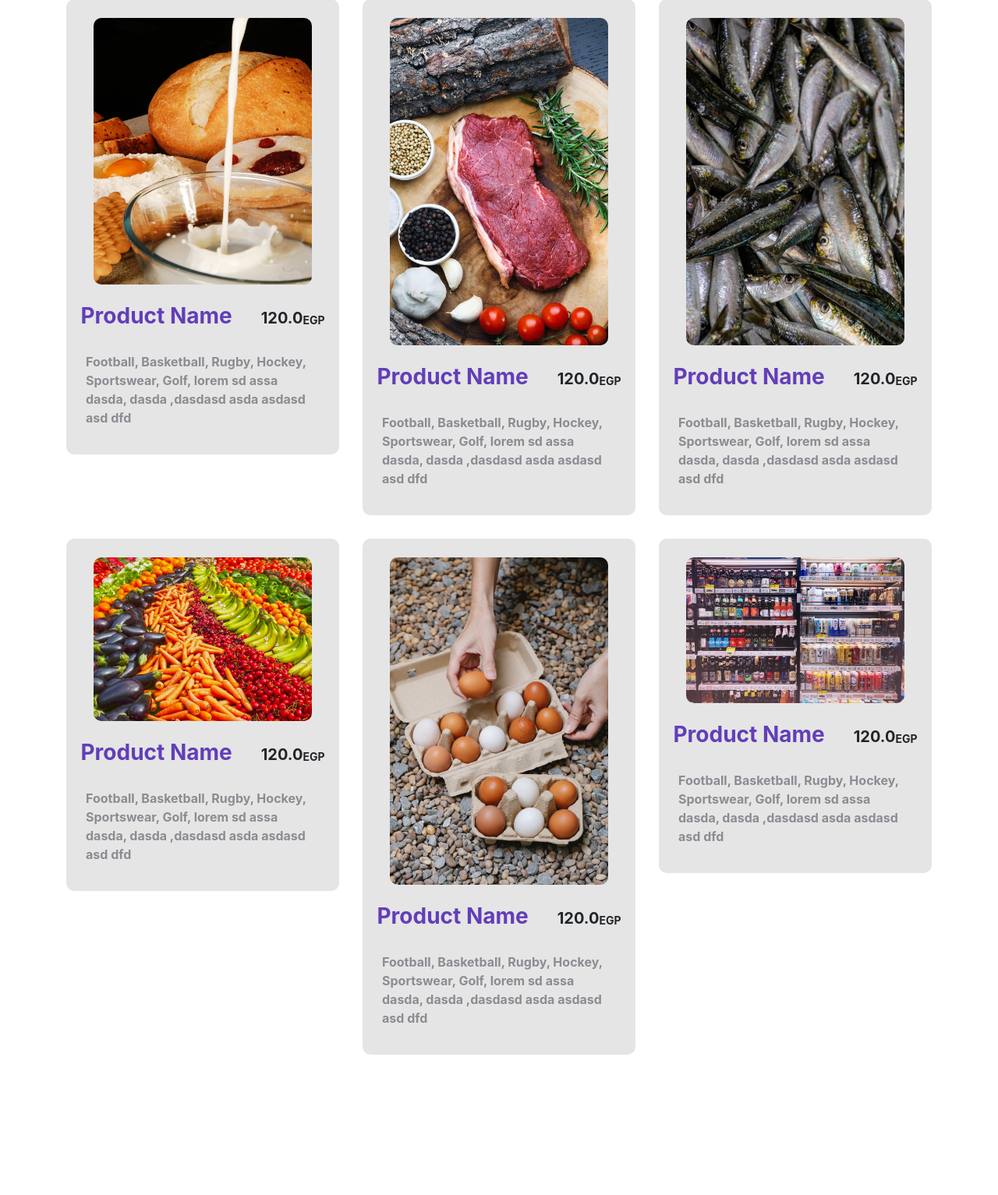
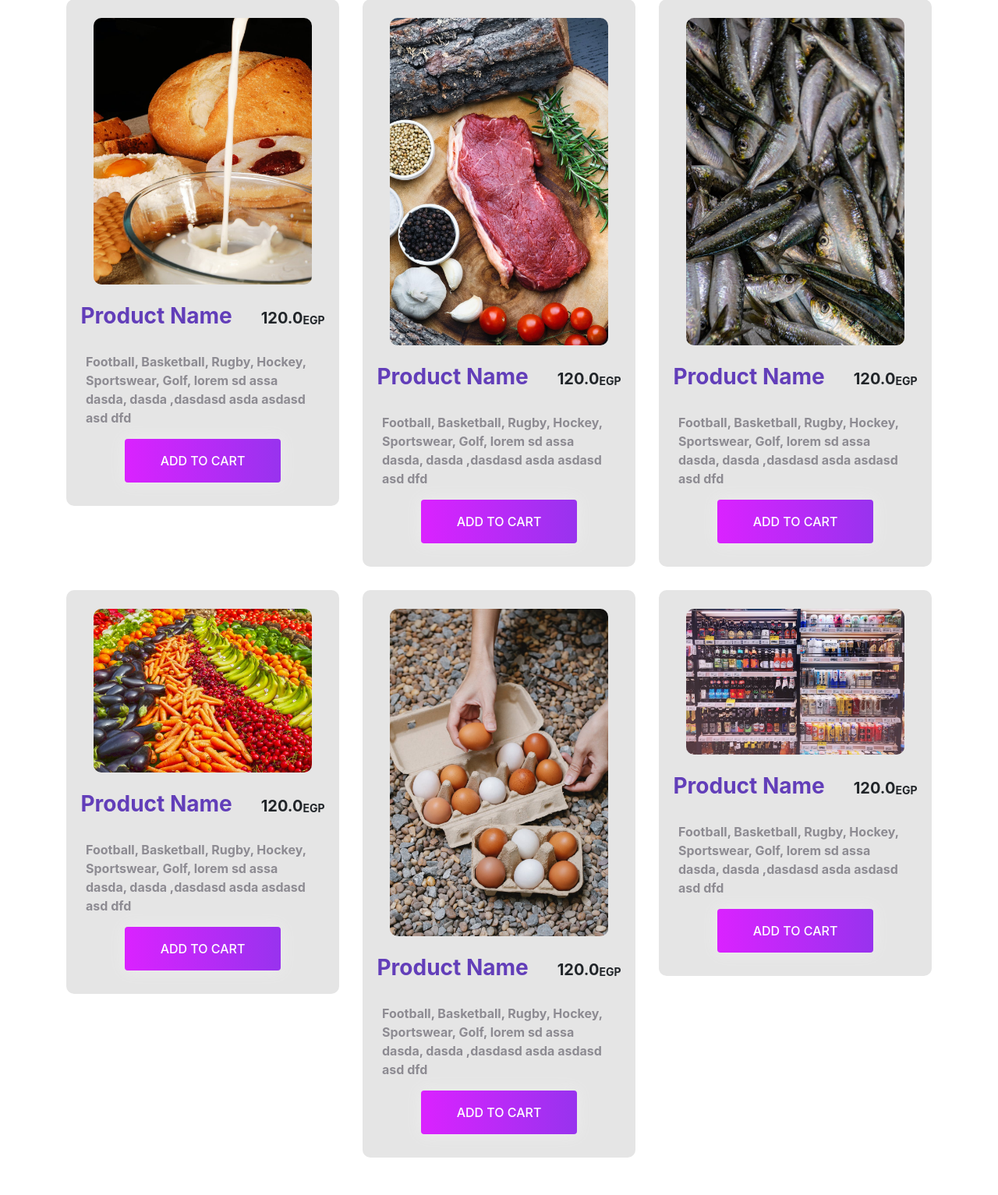
Before and after one commit to BackYard911/Shwpzy-E-Commerce, a PHP site: page /others.html in a window 1280 px wide. Shown: the part 532-2065 px from the top of the page at 78% size. Before the commit the page ends 1885 px from the top, so only its background shows below. Run offline with PHP 8.4, Linux system fonts and the light colour scheme.

Commit message:
added btns

```diff
--- a/auth.html
+++ b/auth.html
@@ -13,7 +13,7 @@
   </head>
   <body class="">
     <div class="container">
-      <h1 class="text-light p-3 text-center">Online Shop</h1>
+      <img src="images/logo.png" class="w-50" alt="">
       <div class="forms-card shadow-lg rounded mx-auto">
         <div class="inner-container">
           <!-- LOGIN FORM -->
--- a/css/style.css
+++ b/css/style.css
@@ -1,3 +1,4 @@
+
 
 
 
@@ -51,7 +52,7 @@ nav img{
   position: absolute;
   bottom: 5%;
   right: 5%;
-  width: 45%;
+  max-width: 40%;
 }
 
 .catagories .catagory h3{
@@ -129,3 +130,41 @@ nav img{
   font-weight: 700;
   margin: 15px 25px;
 }
+
+
+
+
+
+.btn-grad {background-image: linear-gradient(to right, #DA22FF 0%, #9733EE  51%, #DA22FF  100%)}
+.btn-grad {
+   margin: 10px;
+   padding: 15px 45px;
+   text-align: center;
+   text-transform: uppercase;
+   transition: 0.5s;
+   background-size: 200% auto;
+   color: white;
+   font-weight: 500;
+   margin-left: auto;
+   margin-right: auto;
+   box-shadow: 0 0 20px #eee;
+   border-radius: 10px;
+   display: block;
+ }
+
+ .btn-grad:hover {
+   background-position: right center; /* change the direction of the change here */
+   color: #fff;
+   text-decoration: none;
+ }
+
+
+
+@media only screen and (max-width: 1000px) {
+  .catagories .catagory img{
+    position: absolute;
+    bottom: 5%;
+    right: 5%;
+    max-width: 30%;
+  }
+}
--- a/electronics.html
+++ b/electronics.html
@@ -73,6 +73,7 @@
                         <div class="description">
                             <p>Laptop, PC, Electronics accessories, cameras, phones, aadd, acdd, bdcd, afdd, ecec, ercc, assd, bdca </p>
                         </div>
+                        <button class="btn rounded btn-grad">Add to Cart</button>
                     </div>
                 </div>
                 <div class="col-md-4">
@@ -91,6 +92,7 @@
                         <div class="description">
                             <p>Laptop, PC, Electronics accessories, cameras, phones, aadd, acdd, bdcd, afdd, ecec, ercc, assd, bdca </p>
                         </div>
+                        <button class="btn rounded btn-grad">Add to Cart</button>
                     </div>
                 </div>
                 <div class="col-md-4">
@@ -109,6 +111,7 @@
                         <div class="description">
                             <p>Laptop, PC, Electronics accessories, cameras, phones, aadd, acdd, bdcd, afdd, ecec, ercc, assd, bdca </p>
                         </div>
+                        <button class="btn rounded btn-grad">Add to Cart</button>
                     </div>
                 </div>
                 <div class="col-md-4">
@@ -127,6 +130,7 @@
                         <div class="description">
                             <p>Laptop, PC, Electronics accessories, cameras, phones, aadd, acdd, bdcd, afdd, ecec, ercc, assd, bdca </p>
                         </div>
+                        <button class="btn rounded btn-grad">Add to Cart</button>
                     </div>
                 </div>
                 <div class="col-md-4">
@@ -145,6 +149,7 @@
                         <div class="description">
                             <p>Laptop, PC, Electronics accessories, cameras, phones, aadd, acdd, bdcd, afdd, ecec, ercc, assd, bdca </p>
                         </div>
+                        <button class="btn rounded btn-grad">Add to Cart</button>
                     </div>
                 </div>
                 <div class="col-md-4">
@@ -163,6 +168,7 @@
                         <div class="description">
                             <p>Laptop, PC, Electronics accessories, cameras, phones, aadd, acdd, bdcd, afdd, ecec, ercc, assd, bdca </p>
                         </div>
+                        <button class="btn rounded btn-grad">Add to Cart</button>
                     </div>
                 </div>
             </div>
--- a/furniture.html
+++ b/furniture.html
@@ -74,6 +74,7 @@
                             <p>Chairs, Tables, Sofas, Salons, Dinnerware, Kitchenware, Dining Tables, lorem sd assa dasda, dasda ,dasdasd
                                 asda asdasd asd dfd </p>
                         </div>
+                        <button class="btn rounded btn-grad">Add to Cart</button>
                     </div>
                 </div>
                 <div class="col-md-4">
@@ -93,6 +94,7 @@
                             <p>Chairs, Tables, Sofas, Salons, Dinnerware, Kitchenware, Dining Tables, lorem sd assa dasda, dasda ,dasdasd
                                 asda asdasd asd dfd </p>
                         </div>
+                        <button class="btn rounded btn-grad">Add to Cart</button>
                     </div>
                 </div>
                 <div class="col-md-4">
@@ -112,6 +114,7 @@
                             <p>Chairs, Tables, Sofas, Salons, Dinnerware, Kitchenware, Dining Tables, lorem sd assa dasda, dasda ,dasdasd
                                 asda asdasd asd dfd </p>
                         </div>
+                        <button class="btn rounded btn-grad">Add to Cart</button>
                     </div>
                 </div>
                 <div class="col-md-4">
@@ -131,6 +134,7 @@
                             <p>Chairs, Tables, Sofas, Salons, Dinnerware, Kitchenware, Dining Tables, lorem sd assa dasda, dasda ,dasdasd
                                 asda asdasd asd dfd </p>
                         </div>
+                        <button class="btn rounded btn-grad">Add to Cart</button>
                     </div>
                 </div>
                 <div class="col-md-4">
@@ -150,6 +154,7 @@
                             <p>Chairs, Tables, Sofas, Salons, Dinnerware, Kitchenware, Dining Tables, lorem sd assa dasda, dasda ,dasdasd
                                 asda asdasd asd dfd </p>
                         </div>
+                        <button class="btn rounded btn-grad">Add to Cart</button>
                     </div>
                 </div>
                 <div class="col-md-4">
@@ -169,6 +174,7 @@
                             <p>Chairs, Tables, Sofas, Salons, Dinnerware, Kitchenware, Dining Tables, lorem sd assa dasda, dasda ,dasdasd
                                 asda asdasd asd dfd </p>
                         </div>
+                        <button class="btn rounded btn-grad">Add to Cart</button>
                     </div>
                 </div>
             </div>
--- a/healthCare.html
+++ b/healthCare.html
@@ -74,6 +74,7 @@
                             <p>Health, Creams, Cosmetics, Makeup, Rouge, Fashion, lorem sd assa dasda, dasda ,dasdasd
                                 asda asdasd asd dfd </p>
                         </div>
+                        <button class="btn rounded btn-grad">Add to Cart</button>
                     </div>
                 </div>
                 <div class="col-md-4">
@@ -93,6 +94,7 @@
                             <p>Health, Creams, Cosmetics, Makeup, Rouge, Fashion, lorem sd assa dasda, dasda ,dasdasd
                                 asda asdasd asd dfd </p>
                         </div>
+                        <button class="btn rounded btn-grad">Add to Cart</button>
                     </div>
                 </div>
                 <div class="col-md-4">
@@ -112,6 +114,7 @@
                             <p>Health, Creams, Cosmetics, Makeup, Rouge, Fashion, lorem sd assa dasda, dasda ,dasdasd
                                 asda asdasd asd dfd </p>
                         </div>
+                        <button class="btn rounded btn-grad">Add to Cart</button>
                     </div>
                 </div>
                 <div class="col-md-4">
@@ -131,6 +134,7 @@
                             <p>Health, Creams, Cosmetics, Makeup, Rouge, Fashion, lorem sd assa dasda, dasda ,dasdasd
                                 asda asdasd asd dfd </p>
                         </div>
+                        <button class="btn rounded btn-grad">Add to Cart</button>
                     </div>
                 </div>
                 <div class="col-md-4">
@@ -150,6 +154,7 @@
                             <p>Health, Creams, Cosmetics, Makeup, Rouge, Fashion, lorem sd assa dasda, dasda ,dasdasd
                                 asda asdasd asd dfd </p>
                         </div>
+                        <button class="btn rounded btn-grad">Add to Cart</button>
                     </div>
                 </div>
                 <div class="col-md-4">
@@ -169,6 +174,7 @@
                             <p>Health, Creams, Cosmetics, Makeup, Rouge, Fashion, lorem sd assa dasda, dasda ,dasdasd
                                 asda asdasd asd dfd </p>
                         </div>
+                        <button class="btn rounded btn-grad">Add to Cart</button>
                     </div>
                 </div>
             </div>
--- a/js/script.js
+++ b/js/script.js
@@ -6,7 +6,7 @@ function redirect(source){
 
 for(let i = 0;i<catagories.length;i++){
 
-    catagories[i].addEventListener('click',function(e){
-        redirect(e.target.id);
+    catagories[i].addEventListener('click',function(){
+        redirect(catagories[i].id);
     });
 }
--- a/others.html
+++ b/others.html
@@ -74,6 +74,7 @@
                             <p>Football, Basketball, Rugby, Hockey, Sportswear, Golf, lorem sd assa dasda, dasda ,dasdasd
                                 asda asdasd asd dfd </p>
                         </div>
+                        <button class="btn rounded btn-grad">Add to Cart</button>
                     </div>
                 </div>
                 <div class="col-md-4">
@@ -93,6 +94,7 @@
                             <p>Football, Basketball, Rugby, Hockey, Sportswear, Golf, lorem sd assa dasda, dasda ,dasdasd
                                 asda asdasd asd dfd </p>
                         </div>
+                        <button class="btn rounded btn-grad">Add to Cart</button>
                     </div>
                 </div>
                 <div class="col-md-4">
@@ -112,6 +114,7 @@
                             <p>Football, Basketball, Rugby, Hockey, Sportswear, Golf, lorem sd assa dasda, dasda ,dasdasd
                                 asda asdasd asd dfd </p>
                         </div>
+                        <button class="btn rounded btn-grad">Add to Cart</button>
                     </div>
                 </div>
                 <div class="col-md-4">
@@ -131,6 +134,7 @@
                             <p>Football, Basketball, Rugby, Hockey, Sportswear, Golf, lorem sd assa dasda, dasda ,dasdasd
                                 asda asdasd asd dfd </p>
                         </div>
+                        <button class="btn rounded btn-grad">Add to Cart</button>
                     </div>
                 </div>
                 <div class="col-md-4">
@@ -150,6 +154,7 @@
                             <p>Football, Basketball, Rugby, Hockey, Sportswear, Golf, lorem sd assa dasda, dasda ,dasdasd
                                 asda asdasd asd dfd </p>
                         </div>
+                        <button class="btn rounded btn-grad">Add to Cart</button>
                     </div>
                 </div>
                 <div class="col-md-4">
@@ -169,6 +174,7 @@
                             <p>Football, Basketball, Rugby, Hockey, Sportswear, Golf, lorem sd assa dasda, dasda ,dasdasd
                                 asda asdasd asd dfd </p>
                         </div>
+                        <button class="btn rounded btn-grad">Add to Cart</button>
                     </div>
                 </div>
             </div>
--- a/sports.html
+++ b/sports.html
@@ -74,6 +74,7 @@
                             <p>Football, Basketball, Rugby, Hockey, Sportswear, Golf, lorem sd assa dasda, dasda ,dasdasd
                                 asda asdasd asd dfd </p>
                         </div>
+                        <button class="btn rounded btn-grad">Add to Cart</button>
                     </div>
                 </div>
                 <div class="col-md-4">
@@ -93,6 +94,7 @@
                             <p>Football, Basketball, Rugby, Hockey, Sportswear, Golf, lorem sd assa dasda, dasda ,dasdasd
                                 asda asdasd asd dfd </p>
                         </div>
+                        <button class="btn rounded btn-grad">Add to Cart</button>
                     </div>
                 </div>
                 <div class="col-md-4">
@@ -112,6 +114,7 @@
                             <p>Football, Basketball, Rugby, Hockey, Sportswear, Golf, lorem sd assa dasda, dasda ,dasdasd
                                 asda asdasd asd dfd </p>
                         </div>
+                        <button class="btn rounded btn-grad">Add to Cart</button>
                     </div>
                 </div>
                 <div class="col-md-4">
@@ -131,6 +134,7 @@
                             <p>Football, Basketball, Rugby, Hockey, Sportswear, Golf, lorem sd assa dasda, dasda ,dasdasd
                                 asda asdasd asd dfd </p>
                         </div>
+                        <button class="btn rounded btn-grad">Add to Cart</button>
                     </div>
                 </div>
                 <div class="col-md-4">
@@ -150,6 +154,7 @@
                             <p>Football, Basketball, Rugby, Hockey, Sportswear, Golf, lorem sd assa dasda, dasda ,dasdasd
                                 asda asdasd asd dfd </p>
                         </div>
+                        <button class="btn rounded btn-grad">Add to Cart</button>
                     </div>
                 </div>
                 <div class="col-md-4">
@@ -169,6 +174,7 @@
                             <p>Football, Basketball, Rugby, Hockey, Sportswear, Golf, lorem sd assa dasda, dasda ,dasdasd
                                 asda asdasd asd dfd </p>
                         </div>
+                        <button class="btn rounded btn-grad">Add to Cart</button>
                     </div>
                 </div>
             </div>
```
Also changed, not shown: fashion.html (+7 -0 lines), index.html (+9 -17 lines), 1 other file.
